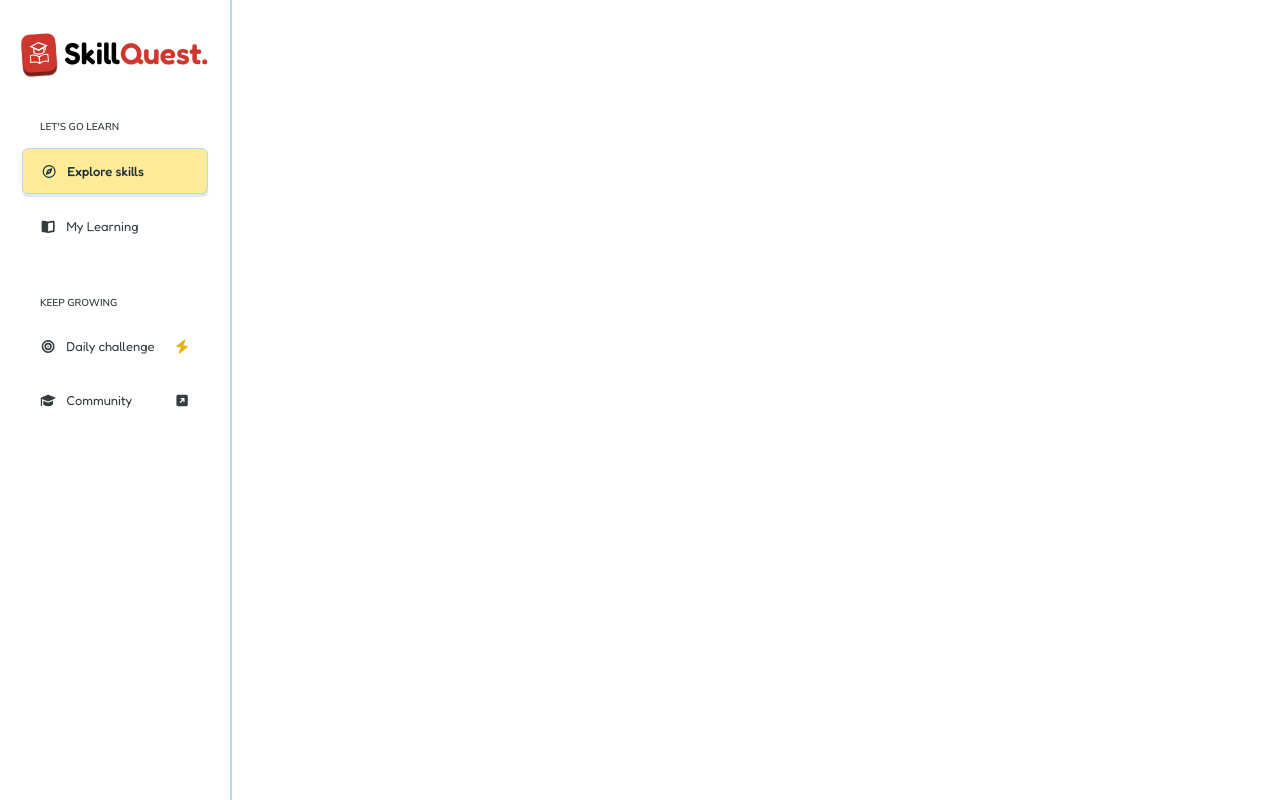
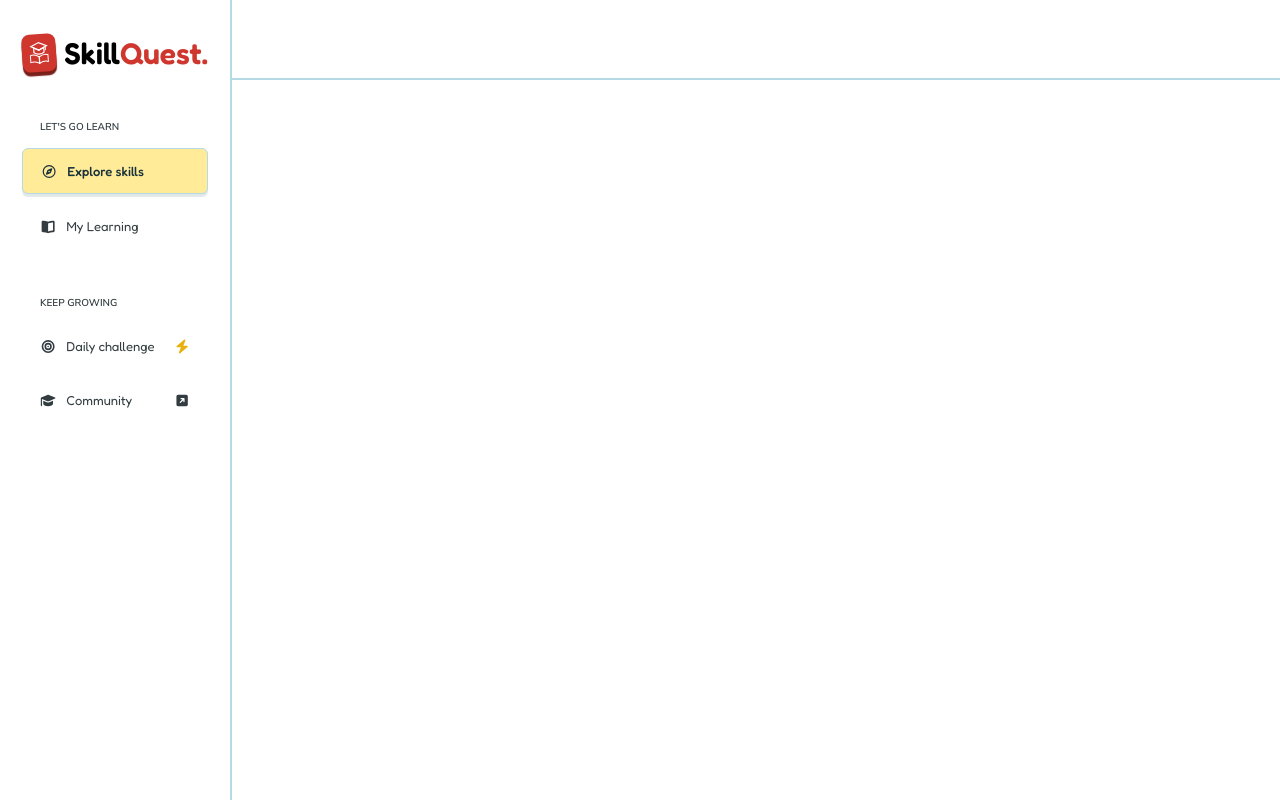
Before and after one commit to red-arachnid/SkillQuest, a React (Vite) app in the folder frontend/: page / in a window 1280 px wide. Built offline with nearby package versions, Linux system fonts and the light colour scheme.

Commit message:
Testing Header

```diff
--- /dev/null
+++ b/frontend/src/components/Header.jsx
@@ -0,0 +1,16 @@
+import '../styles/header.css';
+
+export default function Header() {
+
+    return (
+        <div className="header">
+            <div className="header-page">
+
+            </div>
+
+            <div className="header-user">
+
+            </div>
+        </div>
+    );
+}
--- a/frontend/src/pages/Dashboard.jsx
+++ b/frontend/src/pages/Dashboard.jsx
@@ -1,11 +1,16 @@
 import '../styles/main.css';
 import Sidebar from "../components/Sidebar";
+import Header from '../components/Header';
 
 
 export default function Dashboard() {
     return (
         <div className="main">
             <Sidebar />
+
+            <div className="content">
+                <Header />
+            </div>
         </div>
     );
 }
--- /dev/null
+++ b/frontend/src/styles/header.css
@@ -0,0 +1,6 @@
+.header {
+    width: 100%;
+    height: 80px;
+    background-color: var(--color1);
+    border-bottom: 2px solid var(--border1);
+}
--- a/frontend/src/styles/main.css
+++ b/frontend/src/styles/main.css
@@ -2,3 +2,10 @@
     height: 100vh;
     display: flex;
 }
+
+.content {
+    margin-left: 232px;
+    width: calc(100vw - 232px);
+    height: 100vh;
+    overflow: hidden;
+}
--- a/frontend/src/styles/sidebar.css
+++ b/frontend/src/styles/sidebar.css
@@ -1,5 +1,6 @@
 .sidebar {
     width: 232px;
+    height: 100vh;
     background-color: var(--color1);
     border-right: 2px solid var(--border1);
     padding: 34px 22px;
@@ -9,6 +10,11 @@
     gap: 34px;
 
     font-family: var(--font2);
+
+    position: fixed;
+    top: 0;
+    left: 0;
+    z-index: 5;
 }
 
 .sidebar-section>p {
```
